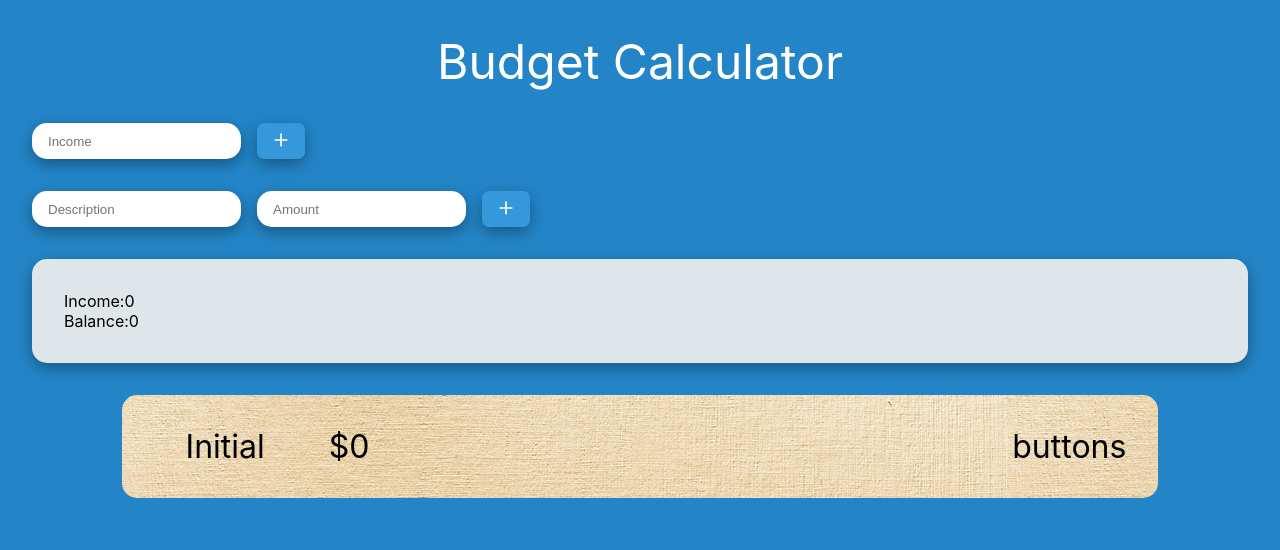
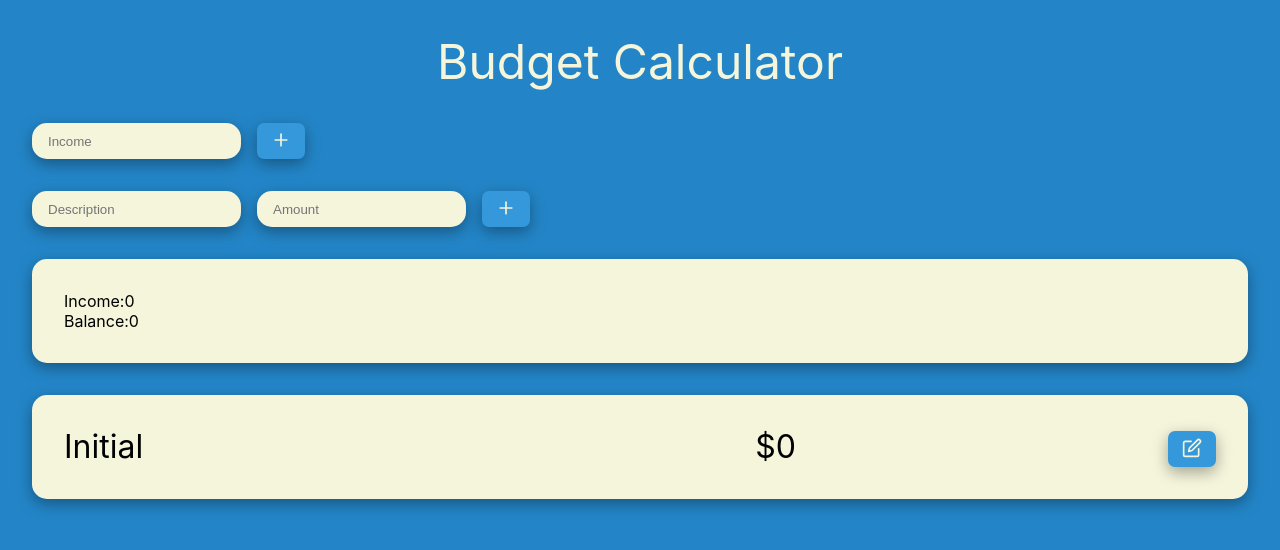
Before and after one commit to cw417/react-budget-calc, a React (Create React App) app in the folder client/: page / in a window 1280 px wide. Shown: the top 550 px of the page. Built offline with nearby package versions, Linux system fonts and the light colour scheme; the HTML template or start-up script is replaced by a standard one.

Commit message:
Work on expense list styling

```diff
--- a/client/src/App.css
+++ b/client/src/App.css
@@ -1,9 +1,9 @@
 :root {
   --button-blue: #3498db;
   --button-blue-hover: #2385C7;
-  --main-font-color: #fff;
+  --main-font-color: beige;
   --background-color:#2385C7;
-  --background-color-secondary: #dfe6e9;
+  --background-color-secondary: beige;
   --background-color-secondary-hover: #65b4fa;
   --shadow: rgba(0, 0, 0, 0.35) 0px 5px 15px;
 }
@@ -16,7 +16,6 @@ body {
 
 /* Input */
 
-
 .input-container {
   display: flex;
   flex-direction: row;
@@ -24,6 +23,7 @@ body {
 }
 
 .input {
+  background-color: var(--background-color-secondary);
   padding: 0.5rem 1rem;
   border-radius: 15px;
   box-shadow: var(--shadow);
@@ -53,18 +53,18 @@ body {
 /* Expense List */
 
 .expense {
-  background-image: url(../images/paper.png);
   display: flex;
   flex-direction: row;
-  margin: 1rem auto;
-  padding: 2rem;
-  border-radius: 15px;
-  width: 80%;
   font-size: 2rem;
+  width: 100%;
 }
 
-.expense-info {
-  margin: 0 2rem;
+.expense-description {
+  width: 60%;
+}
+
+.expense-amount {
+  width: 15%;
 }
 
 .expense-buttons {
@@ -108,5 +108,5 @@ body {
 }
 
 .white-text {
-  color: #fff;
+  color: var(--main-font-color);
 }
--- a/client/src/components/ExpenseList.tsx
+++ b/client/src/components/ExpenseList.tsx
@@ -1,5 +1,6 @@
 import React from 'react'
 import { Expense } from '../App';
+import { FiEdit } from 'react-icons/fi';
 
 type Props = {
   expenses: Expense[]
@@ -12,10 +13,10 @@ export default function ExpenseList({ expenses }: Props) {
       expenses.map((expense, index) => {
         return (
           <div key={index} className='expense'>
-            <span className='expense-info'>{expense.description}</span>
-            <span className='expense-info'>${expense.amount}</span>
+            <span className='expense-description'>{expense.description}</span>
+            <span className='expense-amount'>${expense.amount}</span>
             <span className='expense-buttons'>
-              buttons
+              <button className='button'><FiEdit /></button>
             </span>
           </div>
         )
@@ -24,7 +25,7 @@ export default function ExpenseList({ expenses }: Props) {
   }
 
   return (
-    <div className='m-2'>
+    <div className='expense-list container m-2'>
       <div>{renderExpenseList()}</div>
     </div>
   )
```
